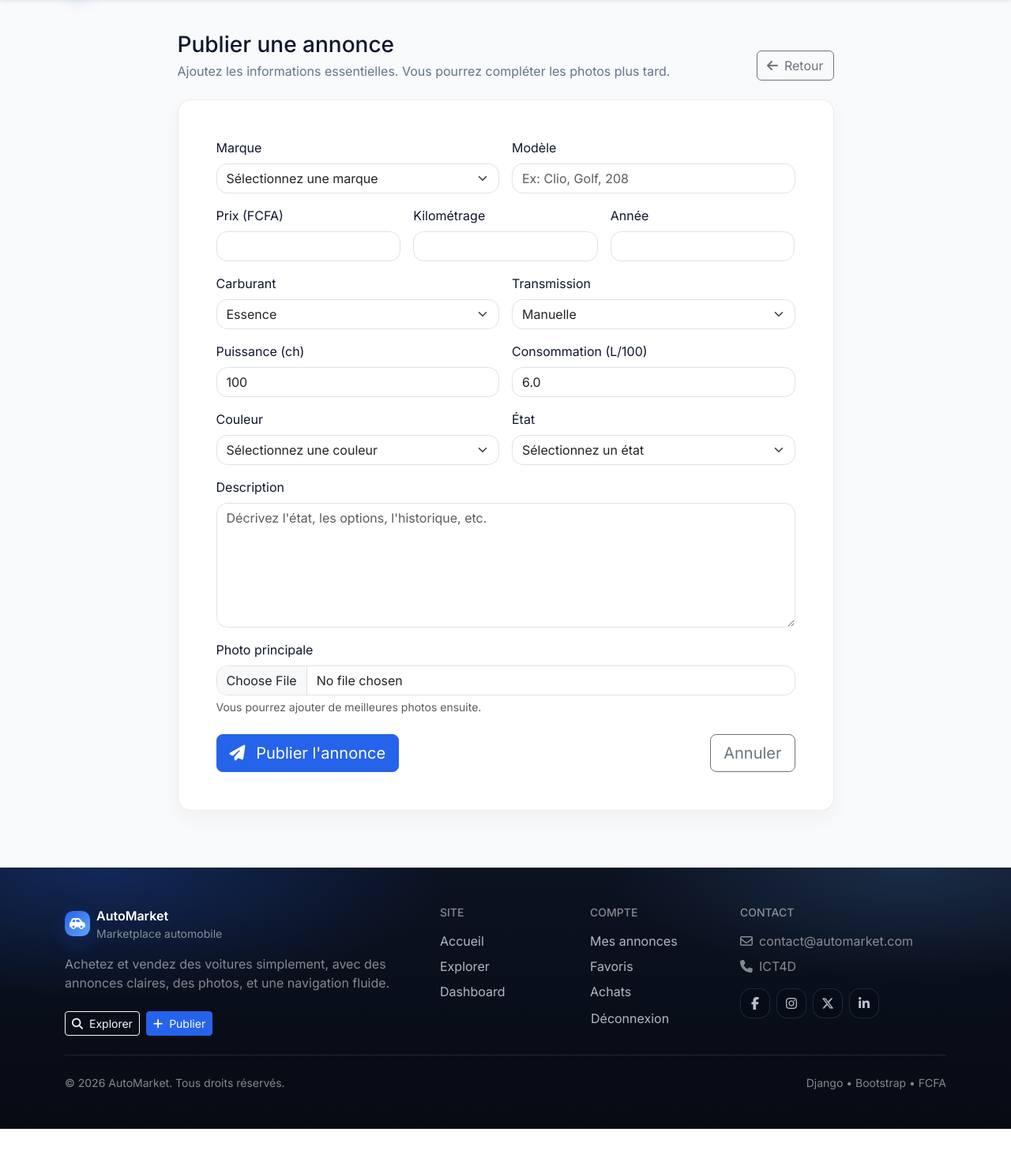
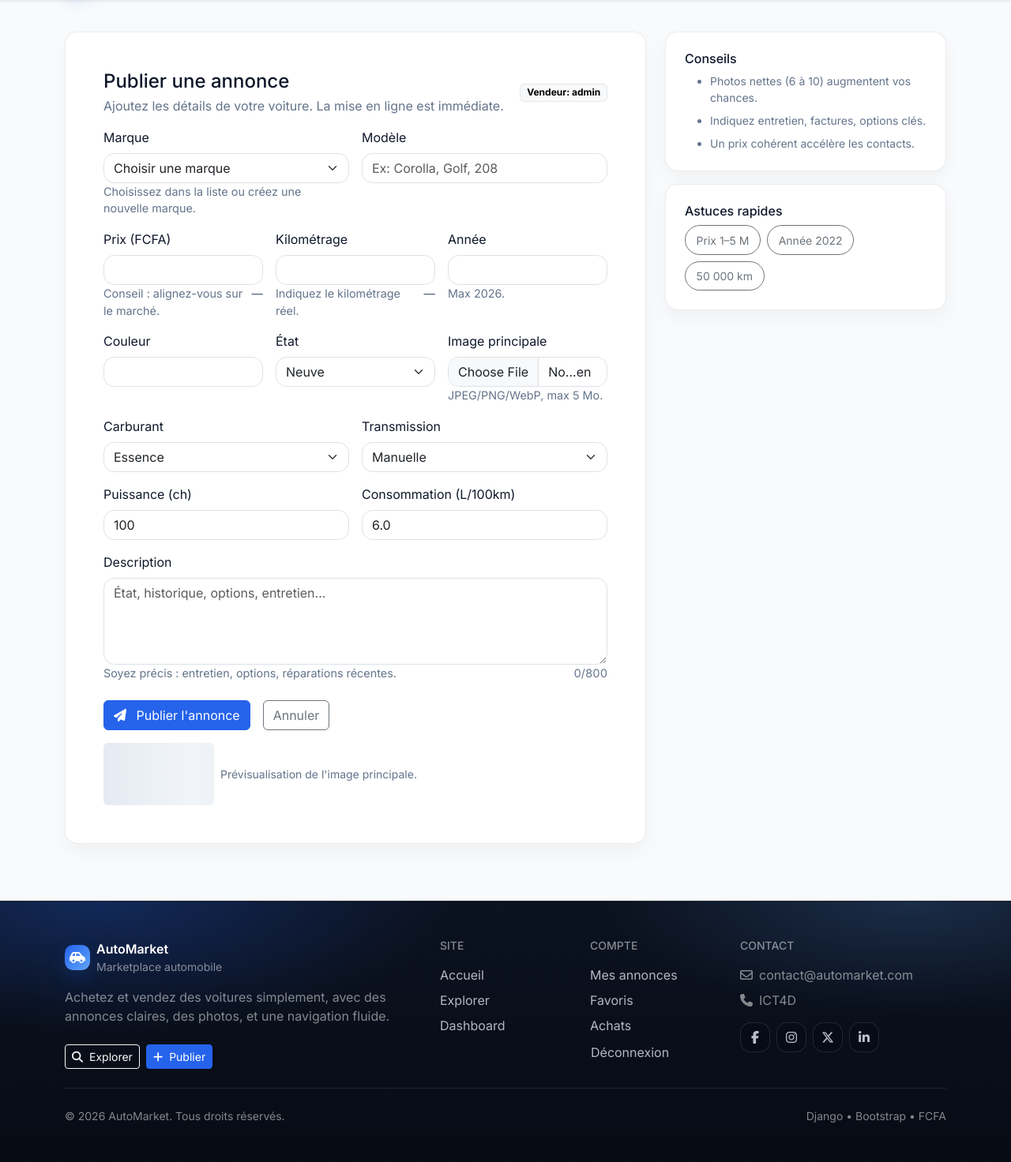
Before and after one commit to Jimmy-Network1/projet_final_205-, a Django app: page /voiture/ajouter/ in a window 1280 px wide. Shown: the part 59-1531 px from the top of the page at 79% size. Before the commit the page ends 1489 px from the top, so only its background shows below. Run offline with Django 4.2, Linux system fonts and the light colour scheme; a user stored in the database is signed in; data comes from the database, SQL or seed files in the repository; data that the repository does not hold is empty.

Commit message:
essaie avec quelques vehicules

```diff
--- a/static/css/app.css
+++ b/static/css/app.css
@@ -168,6 +168,31 @@ body {
 .am-divider {
   height: 1px;
   background: var(--am-border);
+}
+
+.am-pill-btn {
+  border-radius: 999px;
+  padding: 0.45rem 0.85rem;
+}
+
+.am-form-hint {
+  color: var(--am-muted);
+  font-size: 0.9rem;
+}
+
+.am-img-skeleton {
+  background: linear-gradient(90deg, #e2e8f0, #f1f5f9, #e2e8f0);
+  background-size: 200% 100%;
+  animation: skeleton 1.4s ease infinite;
+}
+
+.am-form-hint span + span {
+  font-variant-numeric: tabular-nums;
+}
+
+@keyframes skeleton {
+  0% { background-position: 200% 0; }
+  100% { background-position: -200% 0; }
 }
 
 .am-icon-pill {
--- a/static/js/app.js
+++ b/static/js/app.js
@@ -99,3 +99,81 @@ document.addEventListener("click", (event) => {
 
   form.submit();
 });
+
+// ======================
+// Feedback & formulaires
+// ======================
+
+// Auto-dismiss des alertes Django (messages)
+document.addEventListener("DOMContentLoaded", () => {
+  const alerts = document.querySelectorAll(".alert[data-autohide]");
+  alerts.forEach((alert) => {
+    const timeout = parseInt(alert.getAttribute("data-autohide"), 10) || 4000;
+    setTimeout(() => {
+      if (alert.classList.contains("show")) alert.classList.remove("show");
+      alert.classList.add("fade");
+      setTimeout(() => alert.remove(), 400);
+    }, timeout);
+  });
+});
+
+// Boutons de formulaire avec état "loading"
+document.addEventListener("submit", (event) => {
+  const form = event.target.closest("form");
+  if (!form) return;
+  const submit = form.querySelector("[data-loading]");
+  if (!submit) return;
+  submit.disabled = true;
+  const original = submit.innerHTML;
+  submit.dataset.originalLabel = original;
+  submit.innerHTML = '<span class="spinner-border spinner-border-sm me-2" role="status" aria-hidden="true"></span>Envoi…';
+});
+
+// Si navigation AJAX n'existe pas, on réactive après retour navigateur
+window.addEventListener("pageshow", () => {
+  document.querySelectorAll("[data-loading][disabled]").forEach((btn) => {
+    if (btn.dataset.originalLabel) btn.innerHTML = btn.dataset.originalLabel;
+    btn.disabled = false;
+  });
+});
+
+// Helpers de formatage (prix / km) et compteur de caractères
+document.addEventListener("DOMContentLoaded", () => {
+  const priceInput = document.querySelector("[data-price-display]");
+  const priceDisplay = document.querySelector("#priceDisplay");
+  const kmInput = document.querySelector("[data-km-display]");
+  const kmDisplay = document.querySelector("#kmDisplay");
+  const descInput = document.querySelector("[data-count-target]");
+  const descCounter = document.querySelector("#descCounter");
+
+  const fmt = (n) =>
+    new Intl.NumberFormat("fr-FR", { maximumFractionDigits: 0 }).format(n);
+
+  if (priceInput && priceDisplay) {
+    const update = () => {
+      const val = parseFloat(priceInput.value || "0");
+      priceDisplay.textContent = val > 0 ? `${fmt(val)} FCFA` : "—";
+    };
+    priceInput.addEventListener("input", update);
+    update();
+  }
+
+  if (kmInput && kmDisplay) {
+    const update = () => {
+      const val = parseFloat(kmInput.value || "0");
+      kmDisplay.textContent = val > 0 ? `${fmt(val)} km` : "—";
+    };
+    kmInput.addEventListener("input", update);
+    update();
+  }
+
+  if (descInput && descCounter) {
+    const update = () => {
+      const max = descInput.getAttribute("maxlength");
+      const len = descInput.value.length;
+      descCounter.textContent = max ? `${len}/${max}` : `${len} caractères`;
+    };
+    descInput.addEventListener("input", update);
+    update();
+  }
+});
--- a/templates/base.html
+++ b/templates/base.html
@@ -108,7 +108,7 @@
   <div class="container mt-3">
     {% if messages %}
       {% for message in messages %}
-        <div class="alert alert-{{ message.tags }} alert-dismissible fade show shadow-sm" role="alert">
+        <div class="alert alert-{{ message.tags }} alert-dismissible fade show shadow-sm" role="alert" data-autohide="4500">
           {{ message }}
           <button type="button" class="btn-close" data-bs-dismiss="alert" aria-label="Fermer"></button>
         </div>
--- a/templates/voitures/ajouter_voiture.html
+++ b/templates/voitures/ajouter_voiture.html
@@ -4,128 +4,230 @@
 {% block main_class %}container py-4{% endblock %}
 
 {% block content %}
-<div class="row justify-content-center">
-  <div class="col-lg-9">
-    <div class="d-flex flex-wrap align-items-end justify-content-between gap-3 mb-4">
-      <div>
-        <h1 class="h3 mb-1">Publier une annonce</h1>
-        <p class="am-muted mb-0">Ajoutez les informations essentielles. Vous pourrez compléter les photos plus tard.</p>
+<div class="row g-4">
+  <div class="col-lg-8">
+    <div class="am-card am-form-card p-4 p-md-5">
+      <div class="d-flex flex-wrap align-items-center justify-content-between mb-3 gap-2">
+        <div>
+          <h1 class="h4 mb-1">Publier une annonce</h1>
+          <p class="am-muted mb-0">Ajoutez les détails de votre voiture. La mise en ligne est immédiate.</p>
+        </div>
+        <span class="badge text-bg-light am-badge">Vendeur: {{ user.username }}</span>
       </div>
-      <a class="btn btn-outline-secondary" href="{% url 'accueil' %}"><i class="fa-solid fa-arrow-left me-2"></i>Retour</a>
-    </div>
 
-    <div class="am-card am-form-card p-4 p-md-5">
-      <form method="post" enctype="multipart/form-data">
+      <form id="ajoutVoitureForm" method="post" enctype="multipart/form-data" class="vstack gap-3">
         {% csrf_token %}
-
         <div class="row g-3">
           <div class="col-md-6">
-            <label for="marque" class="form-label">Marque</label>
+            <label class="form-label" for="marque">Marque</label>
             <select class="form-select" id="marque" name="marque" required>
-              <option value="">Sélectionnez une marque</option>
+              <option value="">Choisir une marque</option>
               {% for marque in marques %}
                 <option value="{{ marque.id }}">{{ marque.nom }}</option>
               {% endfor %}
+              <option value="__new__">+ Nouvelle marque</option>
+            </select>
+            <div class="am-form-hint">Choisissez dans la liste ou créez une nouvelle marque.</div>
+          </div>
+
+          <div class="col-md-6">
+            <label class="form-label" for="modele">Modèle</label>
+            <input class="form-control" id="modele" name="modele" required placeholder="Ex: Corolla, Golf, 208">
+          </div>
+
+          <div class="col-md-12 d-none" id="newMarqueFields">
+            <div class="row g-2">
+              <div class="col-md-4">
+                <label class="form-label" for="new_marque_nom">Nom de la nouvelle marque</label>
+                <input class="form-control" id="new_marque_nom" name="new_marque_nom" placeholder="Ex: Tata, Changan">
+              </div>
+              <div class="col-md-4">
+                <label class="form-label" for="new_marque_pays">Pays</label>
+                <input class="form-control" id="new_marque_pays" name="new_marque_pays" placeholder="Ex: Chine">
+              </div>
+              <div class="col-md-4">
+                <label class="form-label" for="new_marque_date">Date de création</label>
+                <input class="form-control" id="new_marque_date" name="new_marque_date" type="date">
+              </div>
+            </div>
+            <div class="am-form-hint mt-1">Si la marque n'existe pas, elle sera créée.</div>
+          </div>
+
+          <div class="col-md-4">
+            <label class="form-label" for="prix">Prix (FCFA)</label>
+            <input class="form-control" id="prix" name="prix" type="number" min="0" step="50000" required data-price-display>
+            <div class="am-form-hint d-flex justify-content-between">
+              <span>Conseil : alignez-vous sur le marché.</span>
+              <span class="fw-semibold" id="priceDisplay">—</span>
+            </div>
+          </div>
+          <div class="col-md-4">
+            <label class="form-label" for="kilometrage">Kilométrage</label>
+            <input class="form-control" id="kilometrage" name="kilometrage" type="number" min="0" step="1000" required data-km-display>
+            <div class="am-form-hint d-flex justify-content-between">
+              <span>Indiquez le kilométrage réel.</span>
+              <span class="fw-semibold" id="kmDisplay">—</span>
+            </div>
+          </div>
+          <div class="col-md-4">
+            <label class="form-label" for="annee">Année</label>
+            <input class="form-control" id="annee" name="annee" type="number" min="1990" max="2026" required>
+            <div class="am-form-hint">Max 2026.</div>
+          </div>
+
+          <div class="col-md-4">
+            <label class="form-label" for="couleur">Couleur</label>
+            <input class="form-control" id="couleur" name="couleur" required>
+          </div>
+          <div class="col-md-4">
+            <label class="form-label" for="etat">État</label>
+            <select class="form-select" id="etat" name="etat" required>
+              <option value="neuve">Neuve</option>
+              <option value="occasion">Occasion</option>
+            </select>
+          </div>
+          <div class="col-md-4">
+            <label class="form-label" for="image">Image principale</label>
+            <input class="form-control" id="image" name="image" type="file" accept="image/*">
+            <div class="am-form-hint">JPEG/PNG/WebP, max 5 Mo.</div>
+          </div>
+
+          <div class="col-md-6">
+            <label class="form-label" for="type_carburant">Carburant</label>
+            <select class="form-select" id="type_carburant" name="type_carburant" required>
+              <option value="essence">Essence</option>
+              <option value="diesel">Diesel</option>
+              <option value="electrique">Électrique</option>
+              <option value="hybride">Hybride</option>
+            </select>
+          </div>
+          <div class="col-md-6">
+            <label class="form-label" for="transmission">Transmission</label>
+            <select class="form-select" id="transmission" name="transmission" required>
+              <option value="manuelle">Manuelle</option>
+              <option value="automatique">Automatique</option>
             </select>
           </div>
 
           <div class="col-md-6">
-            <label for="modele" class="form-label">Modèle</label>
-            <input type="text" class="form-control" id="modele" name="modele" required placeholder="Ex: Clio, Golf, 208">
-          </div>
-
-          <div class="col-md-4">
-            <label for="prix" class="form-label">Prix (FCFA)</label>
-            <input type="number" class="form-control" id="prix" name="prix" min="0" step="0.01" required>
-          </div>
-          <div class="col-md-4">
-            <label for="kilometrage" class="form-label">Kilométrage</label>
-            <input type="number" class="form-control" id="kilometrage" name="kilometrage" min="0" required>
-          </div>
-          <div class="col-md-4">
-            <label for="annee" class="form-label">Année</label>
-            <input type="number" class="form-control" id="annee" name="annee" min="1900" max="2026" required>
-          </div>
-
-          <div class="col-md-6">
-            <label for="type_carburant" class="form-label">Carburant</label>
-            <select class="form-select" id="type_carburant" name="type_carburant" required>
-              <option value="essence">Essence</option>
-              <option value="diesel">Diesel</option>
-              <option value="hybride">Hybride</option>
-              <option value="electrique">Électrique</option>
-              <option value="gpl">GPL</option>
-            </select>
-          </div>
-
-          <div class="col-md-6">
-            <label for="transmission" class="form-label">Transmission</label>
-            <select class="form-select" id="transmission" name="transmission" required>
-              <option value="manuelle">Manuelle</option>
-              <option value="automatique">Automatique</option>
-              <option value="semi-auto">Semi-automatique</option>
-            </select>
-          </div>
-
-          <div class="col-md-6">
-            <label for="puissance" class="form-label">Puissance (ch)</label>
-            <input type="number" class="form-control" id="puissance" name="puissance" min="1" value="100">
+            <label class="form-label" for="puissance">Puissance (ch)</label>
+            <input class="form-control" id="puissance" name="puissance" type="number" min="30" max="1000" step="5" value="100">
           </div>
           <div class="col-md-6">
-            <label for="consommation" class="form-label">Consommation (L/100)</label>
-            <input type="number" class="form-control" id="consommation" name="consommation" min="0" step="0.1" value="6.0">
-          </div>
-
-          <div class="col-md-6">
-            <label for="couleur" class="form-label">Couleur</label>
-            <select class="form-select" id="couleur" name="couleur" required>
-              <option value="">Sélectionnez une couleur</option>
-              <option value="blanc">Blanc</option>
-              <option value="noir">Noir</option>
-              <option value="gris">Gris</option>
-              <option value="rouge">Rouge</option>
-              <option value="bleu">Bleu</option>
-              <option value="vert">Vert</option>
-              <option value="jaune">Jaune</option>
-              <option value="argent">Argent</option>
-              <option value="orange">Orange</option>
-              <option value="violet">Violet</option>
-              <option value="marron">Marron</option>
-              <option value="beige">Beige</option>
-            </select>
-          </div>
-
-          <div class="col-md-6">
-            <label for="etat" class="form-label">État</label>
-            <select class="form-select" id="etat" name="etat" required>
-              <option value="">Sélectionnez un état</option>
-              <option value="neuf">Neuf</option>
-              <option value="occasion">Occasion</option>
-              <option value="reconditionne">Reconditionné</option>
-            </select>
+            <label class="form-label" for="consommation">Consommation (L/100km)</label>
+            <input class="form-control" id="consommation" name="consommation" type="number" min="1" max="30" step="0.1" value="6.0">
           </div>
 
           <div class="col-12">
-            <label for="description" class="form-label">Description</label>
-            <textarea class="form-control" id="description" name="description" rows="6" required
-                      placeholder="Décrivez l'état, les options, l'historique, etc."></textarea>
-          </div>
-
-          <div class="col-12">
-            <label for="image" class="form-label">Photo principale</label>
-            <input type="file" class="form-control" id="image" name="image" accept="image/*">
-            <div class="form-text">Vous pourrez ajouter de meilleures photos ensuite.</div>
+            <label class="form-label" for="description">Description</label>
+            <textarea class="form-control" id="description" name="description" rows="4" required
+                      placeholder="État, historique, options, entretien..." maxlength="800" data-count-target></textarea>
+            <div class="am-form-hint d-flex justify-content-between">
+              <span>Soyez précis : entretien, options, réparations récentes.</span>
+              <span id="descCounter"></span>
+            </div>
           </div>
         </div>
 
-        <div class="d-flex flex-wrap justify-content-between gap-2 mt-4">
-          <button type="submit" class="btn btn-primary btn-lg">
+        <div class="d-flex flex-wrap gap-3 align-items-center mt-2">
+          <button class="btn btn-primary" type="submit" data-loading>
             <i class="fa-solid fa-paper-plane me-2"></i> Publier l'annonce
           </button>
-          <a href="{% url 'accueil' %}" class="btn btn-outline-secondary btn-lg">Annuler</a>
+          <a class="btn btn-outline-secondary" href="{% url 'mes_voitures' %}">Annuler</a>
+          <div class="d-flex align-items-center gap-2">
+            <div class="ratio ratio-16x9" style="width: 140px;" id="previewFrame">
+              <img id="previewImage" class="am-img-contain rounded border" alt="Prévisualisation" style="display:none;">
+              <div id="previewSkeleton" class="am-img-skeleton rounded"></div>
+            </div>
+            <div class="small am-muted">Prévisualisation de l'image principale.</div>
+          </div>
         </div>
       </form>
     </div>
   </div>
+
+  <aside class="col-lg-4">
+    <div class="am-card p-4 mb-3">
+      <h2 class="h6 mb-2">Conseils</h2>
+      <ul class="small am-muted mb-0 vstack gap-2">
+        <li>Photos nettes (6 à 10) augmentent vos chances.</li>
+        <li>Indiquez entretien, factures, options clés.</li>
+        <li>Un prix cohérent accélère les contacts.</li>
+      </ul>
+    </div>
+    <div class="am-card p-4">
+      <h2 class="h6 mb-2">Astuces rapides</h2>
+      <div class="d-flex flex-wrap gap-2">
+        <button type="button" class="btn btn-sm btn-outline-secondary am-pill-btn"
+                data-quick-filter="prix_min=1000000,prix_max=5000000" data-form="#ajoutVoitureForm">
+          Prix 1–5 M
+        </button>
+        <button type="button" class="btn btn-sm btn-outline-secondary am-pill-btn"
+                data-quick-filter="annee=2022" data-form="#ajoutVoitureForm">
+          Année 2022
+        </button>
+        <button type="button" class="btn btn-sm btn-outline-secondary am-pill-btn"
+                data-quick-filter="kilometrage=50000" data-form="#ajoutVoitureForm">
+          50 000 km
+        </button>
+      </div>
+    </div>
+  </aside>
 </div>
+
+<script>
+  // Prévisualisation image + validation simple (taille/format)
+  (function() {
+    const input = document.getElementById("image");
+    const img = document.getElementById("previewImage");
+    const skeleton = document.getElementById("previewSkeleton");
+    if (!input || !img || !skeleton) return;
+
+    const allowed = ["image/jpeg", "image/png", "image/webp"];
+    const maxBytes = 5 * 1024 * 1024;
+
+    input.addEventListener("change", () => {
+      const file = input.files && input.files[0];
+      if (!file) {
+        img.style.display = "none";
+        skeleton.style.display = "block";
+        return;
+      }
+      if (file.size > maxBytes) {
+        alert("Image trop volumineuse (max 5 Mo)");
+        input.value = "";
+        img.style.display = "none";
+        skeleton.style.display = "block";
+        return;
+      }
+      if (!allowed.includes(file.type)) {
+        alert("Format non supporté (JPEG, PNG, WebP)");
+        input.value = "";
+        img.style.display = "none";
+        skeleton.style.display = "block";
+        return;
+      }
+      const reader = new FileReader();
+      reader.onload = (e) => {
+        img.src = e.target.result;
+        img.style.display = "block";
+        skeleton.style.display = "none";
+      };
+      reader.readAsDataURL(file);
+    });
+  })();
+
+  // Toggle nouveaux champs de marque
+  (function() {
+    const select = document.getElementById("marque");
+    const panel = document.getElementById("newMarqueFields");
+    if (!select || !panel) return;
+    const toggle = () => {
+      const isNew = select.value === "__new__";
+      panel.classList.toggle("d-none", !isNew);
+    };
+    select.addEventListener("change", toggle);
+    toggle();
+  })();
+</script>
 {% endblock %}
--- a/voitures/views.py
+++ b/voitures/views.py
@@ -9,6 +9,8 @@ from django.core.paginator import Paginator
 from django.http import HttpResponse
 from django.views.decorators.http import require_POST
 from django.utils.http import url_has_allowed_host_and_scheme
+from django.utils import timezone
+from datetime import date
 import os
 from decimal import Decimal, InvalidOperation
 from .models import Marque, Modele, Voiture, Favori, Transaction, Avis, Message, Notification
@@ -248,7 +250,10 @@ def ajouter_voiture(request):
     if request.method == 'POST':
         try:
             # Récupération des données du formulaire
-            marque_id = request.POST.get('marque')
+            marque_choice = request.POST.get('marque')
+            new_marque_nom = (request.POST.get("new_marque_nom") or "").strip()
+            new_marque_pays = (request.POST.get("new_marque_pays") or "Non spécifié").strip() or "Non spécifié"
+            new_marque_date_raw = (request.POST.get("new_marque_date") or "").strip()
             modele_nom = (request.POST.get('modele') or "").strip()
             prix_raw = request.POST.get('prix')
             kilometrage_raw = request.POST.get('kilometrage')
@@ -261,8 +266,8 @@ def ajouter_voiture(request):
             puissance_raw = request.POST.get("puissance")
             consommation_raw = request.POST.get("consommation")
 
-            if not (marque_id and modele_nom and prix_raw and kilometrage_raw and annee_raw and couleur and etat and description):
-                messages.error(request, "Veuillez remplir tous les champs obligatoires.")
+            if not ((marque_choice or new_marque_nom) and modele_nom and prix_raw and kilometrage_raw and annee_raw and couleur and etat and description):
+                messages.error(request, "Veuillez remplir tous les champs obligatoires (dont marque et modèle).")
                 return redirect("ajouter_voiture")
 
             try:
@@ -300,7 +305,25 @@ def ajouter_voiture(request):
                 consommation = 6.0
 
             # Création ou récupération de la marque et du modèle
-            marque = get_object_or_404(Marque, id=marque_id)
+            if marque_choice == "__new__":
+                if not new_marque_nom:
+                    messages.error(request, "Indiquez le nom de la nouvelle marque.")
+                    return redirect("ajouter_voiture")
+                try:
+                    parsed_date = date.fromisoformat(new_marque_date_raw) if new_marque_date_raw else timezone.now().date()
+                except ValueError:
+                    parsed_date = timezone.now().date()
+                marque, _created = Marque.objects.get_or_create(
+                    nom=new_marque_nom,
+                    defaults={
+                        "pays": new_marque_pays or "Non spécifié",
+                        "date_creation": parsed_date,
+                        "description": "",
+                    },
+                )
+            else:
+                marque = get_object_or_404(Marque, id=marque_choice)
+
             modele, created = Modele.objects.get_or_create(
                 marque=marque,
                 nom=modele_nom,
@@ -312,9 +335,6 @@ def ajouter_voiture(request):
                     'consommation': consommation,
                 }
             )
-            if not created:
-                # On conserve la fiche modèle existante pour rester cohérent (nom unique par marque).
-                pass
 
             # Création de la voiture
             voiture = Voiture.objects.create(
```
Also changed, not shown: templates/voitures/detail_voiture.html (+32 -3 lines).
